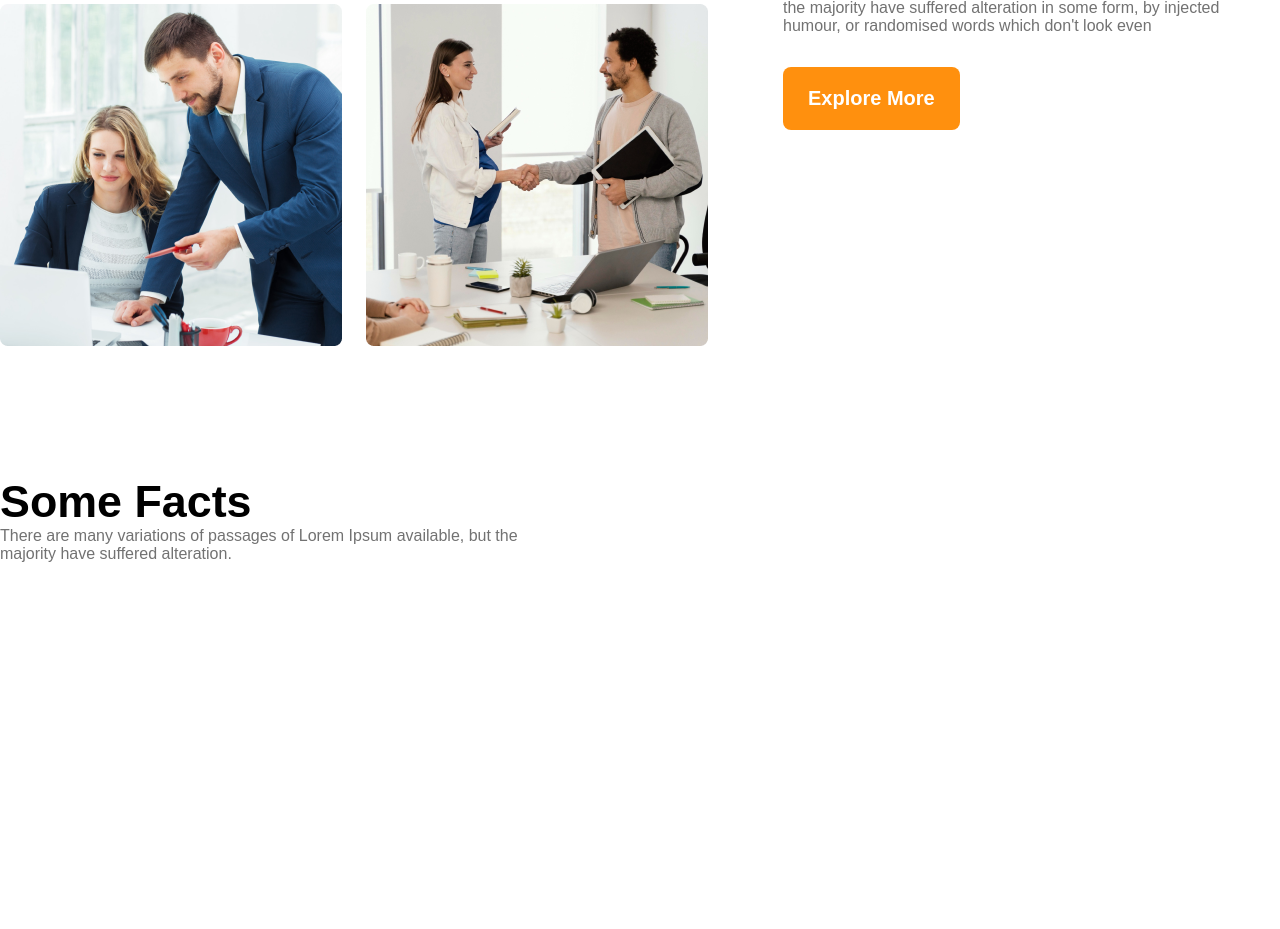
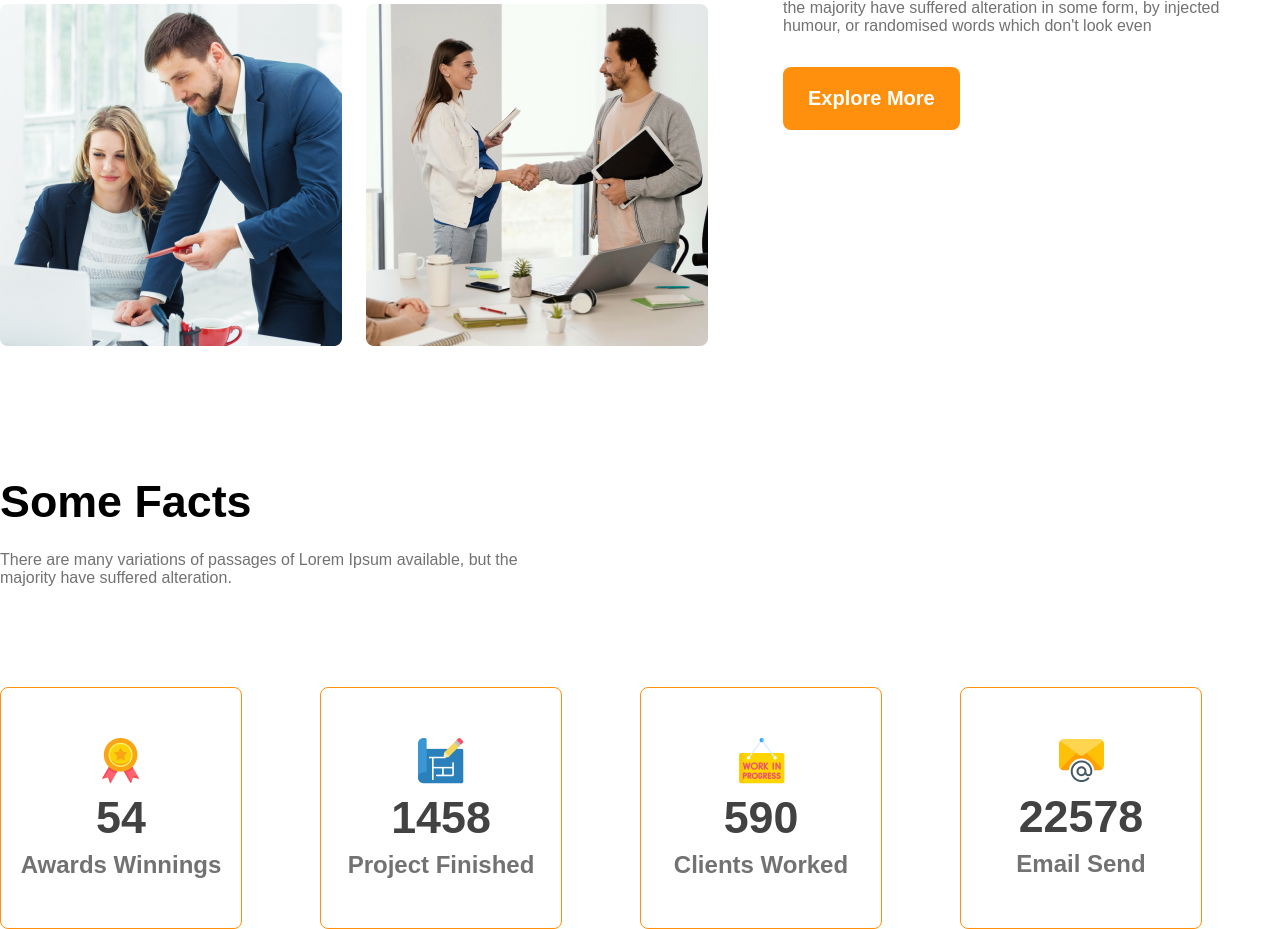
Before and after one commit to chowdhoury/G3-Architecture-Responsive, a plain HTML site: page index.html in a window 1280 px wide. Shown: the part 1621-2550 px from the top of the page. Before the commit the page ends 2256 px from the top, so only its background shows below. Drawn offline with Linux system fonts and the light colour scheme.

Commit message:
Auto: 2 modified - 2025-07-18

```diff
--- a/index.html
+++ b/index.html
@@ -67,24 +67,24 @@
         <p class="light-gray fact-description">There are many variations of passages of Lorem Ipsum available, but the majority have suffered alteration.</p>
         <div class="fact-container">
           <div class="fact">
-            <img src="" alt="" class="fact-icon">
-            <h4 class="fact-value"></h4>
-            <h6 class="fact-name"></h6>
+            <img src="./images/icons/ribon.png" alt="award winning number" class="fact-icon">
+            <h4 class="fact-value gray">54</h4>
+            <h6 class="fact-name light-gray">Awards Winnings</h6>
           </div>
           <div class="fact">
-            <img src="" alt="" class="fact-icon">
-            <h4 class="fact-value"></h4>
-            <h6 class="fact-name"></h6>
+            <img src="./images/icons/projects.png" alt="projects completed" class="fact-icon">
+            <h4 class="fact-value gray">1458</h4>
+            <h6 class="fact-name light-gray">Project Finished</h6>
           </div>
           <div class="fact">
-            <img src="" alt="" class="fact-icon">
-            <h4 class="fact-value"></h4>
-            <h6 class="fact-name"></h6>
+            <img src="./images/icons/customers.png" alt="client with us" class="fact-icon">
+            <h4 class="fact-value gray">590</h4>
+            <h6 class="fact-name light-gray">Clients Worked</h6>
           </div>
           <div class="fact">
-            <img src="" alt="" class="fact-icon">
-            <h4 class="fact-value"></h4>
-            <h6 class="fact-name"></h6>
+            <img src="./images/icons/email.png" alt="total number of email sent" class="fact-icon">
+            <h4 class="fact-value gray">22578</h4>
+            <h6 class="fact-name light-gray">Email Send</h6>
           </div>
         </div>
       </section>
--- a/styles/style.css
+++ b/styles/style.css
@@ -129,6 +129,33 @@ header {
 }
 .fact-description{
     max-width: 542px;
+    margin-top: 24px;
+}
+.fact-container{
+  display: grid;
+  grid-template-columns: repeat(4,1fr);
+  margin: auto;
+  margin-top: 100px;
+  max-width: 1340px;
+}
+.fact{
+  border: 1px solid #ff900e;
+  width: 240px;
+  height: 240px;
+  border-radius: 8px;
+  display: flex;
+  flex-direction: column;
+  align-items: center;
+  justify-content: center;
+  gap: 8px;
+}
+.fact-value{
+  font-size: 2.8rem;
+  font-weight: 600;
+}
+.fact-name{
+  font-size: 1.5rem;
+  font-weight: 600;
 }
 
 /* Responsive  */
```
